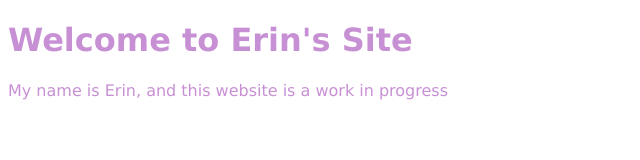
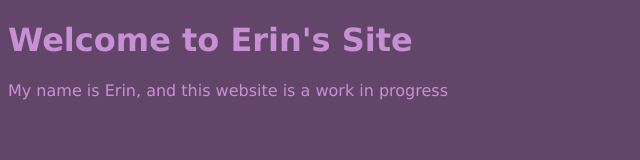
Before and after one commit to PineyWiney/PineyWiney.github.io, a plain HTML site: page index.html in a window 1280 px wide. Shown: the whole page, without its empty margins (0-640 px from the left). Drawn offline with Linux system fonts and the light colour scheme.

Commit message:
fixing bg colour

```diff
--- a/index.html
+++ b/index.html
@@ -1,8 +1,10 @@
 <!DOCTYPE html>
 <html>
 <head>
+<body>
 <h1>Welcome to Erin's Site</h1>
 <p>My name is Erin, and this website is a work in progress</p>
+</body>
 </head>
 <link rel="stylesheet" href="style.css">
 </html>
--- a/style.css
+++ b/style.css
@@ -6,6 +6,6 @@
 	font-family: verdana;
 	color: #c890d4;
 }
-head {
+body {
 	background-color: #624569;
 }
```
